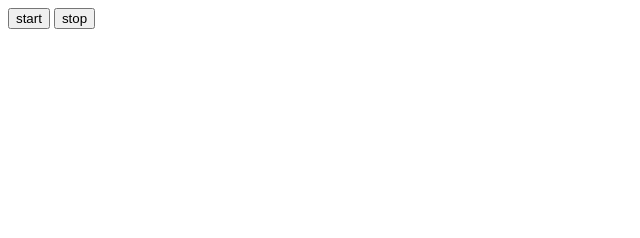
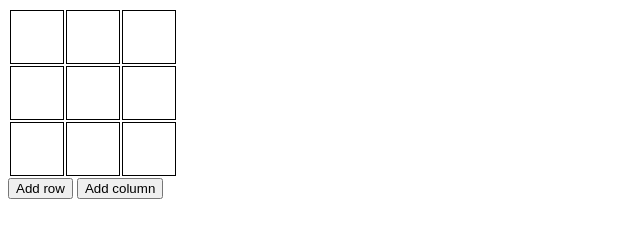
Before and after one commit to asbelenkov/learning, a plain HTML site: page index.html in a window 1280 px wide. Shown: the whole page, without its empty margins (0-640 px from the left). Drawn offline with Linux system fonts and the light colour scheme.

Commit message:
Add column with remove row

```diff
--- a/index.html
+++ b/index.html
@@ -8,8 +8,13 @@
     <link rel="stylesheet" href="style.css" >
     <title>Document</title>
 </head>
-<button id="start">start</button>
-<button id="stop">stop</button>
+<table></table>
+<button id="button_add_row">Add row</button>
+<button id="button_add_column">Add column</button>
+
+
+
+
 
 
 <!-- Далее располагается мой JavaScript -->
--- a/script.js
+++ b/script.js
@@ -1,12 +1,35 @@
-let start = document.querySelector('#start');
-let stop = document.querySelector('#stop');
+let table = document.querySelector('table');
+let button_add_row = document.querySelector('#button_add_row');
+let button_add_column = document.querySelector('#button_add_column');
 
-start.addEventListener('click', function func() {
-    let i = 0;
+for (let i = 1; i <= 3; i++) {
+    let tr = document.createElement('tr');
 
-    let timerId = setInterval(() => {
-        console.log('!');
-    }, 1000)
+    for (let j = 1; j <= 3; j++) {
+        let td = document.createElement('td');
+        tr.appendChild(td);
+    }
+    table.appendChild(tr);
+
+};
+
+button_add_column.addEventListener('click', function func() {
+    let rows = document.querySelectorAll('tr');
+
+    for (let row of rows) {
+        let td = document.createElement('td');
+        row.appendChild(td);
+        button_add_column.removeEventListener('click', func);
+
+        let remove = document.createElement('a');
+        remove.href = '#';
+        remove.innerHTML = 'remove';
+        td.appendChild(remove);
+
+        remove.addEventListener('click', function(event) {
+            row.parentElement.removeChild(row);
+            event.preventDefault();
+        });
+
+    }
 });
-
-stop.addEventListener('click', function func() {});
--- a/style.css
+++ b/style.css
@@ -1,5 +1,7 @@
-#block:not(.active) {
-    display: none;
+td {
+    width: 50px;
+    height: 50px;
+    border: 1px solid black;
 }
 
 
```
